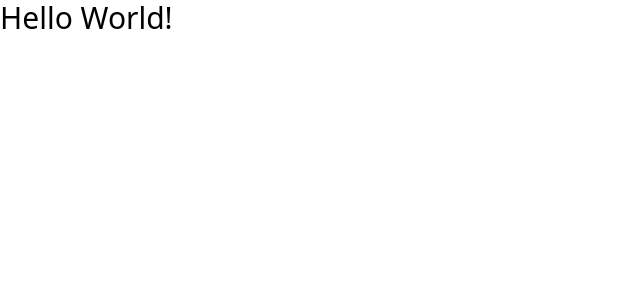
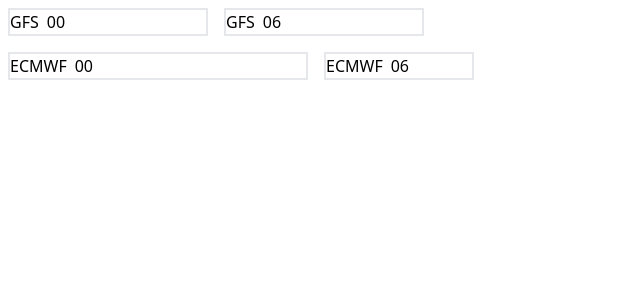
Before and after one commit to Tcumulus/model_timeline, a React (Create React App) app: page / in a window 1280 px wide. Shown: the top 300 px of the page, without its empty margins (0-640 px from the left). Built offline with nearby package versions, Linux system fonts and the light colour scheme.

Commit message:
Setup and data integration

```diff
--- a/package.json
+++ b/package.json
@@ -3,6 +3,7 @@
   "version": "0.1.0",
   "private": true,
   "dependencies": {
+    "firebase": "^9.12.1",
     "react": "^17.0.2",
     "react-dom": "^17.0.2",
     "react-scripts": "5.0.0"
@@ -34,6 +35,7 @@
   "devDependencies": {
     "@types/react": "^18.0.18",
     "autoprefixer": "^10.4.2",
+    "dotenv-webpack": "^8.0.1",
     "postcss": "^8.4.5",
     "tailwindcss": "^3.0.15"
   }
--- a/src/App.tsx
+++ b/src/App.tsx
@@ -1,8 +1,26 @@
-import React from "react"
+import React, { useState } from "react"
+import Modal from "./components/Modal"
+import Timeline from "./components/Timeline"
+import { global } from "./data/data"
 
 const App: React.FC = () => {
+  const [id, setId] = useState<number>(-1)
+  const [run, setRun] = useState<number>(-1)
+
+  const setSelected = (id: number, run: number) => {
+    setId(id)
+    setRun(run)
+  }
+
   return (
-    <p className='text-3xl'>Hello World!</p>
+    <div>
+      <Timeline data={global.models} setSelected={setSelected} />
+      {
+        id === -1 ? null
+        :
+        <Modal data={global.models} id={id} run={run} setSelected={setSelected}/>
+      }
+    </div>
   )
 }
 
--- /dev/null
+++ b/src/components/Block.tsx
@@ -0,0 +1,21 @@
+import React from "react"
+
+interface Props {
+  data: any,
+  abbrevation: string,
+  id: number,
+  runId: number,
+  setSelected: (id: number, run: number) => void
+}
+
+const Block: React.FC<Props> = ({ data, abbrevation, id, runId, setSelected }) => {
+  const width = (data.end - data.start)*5
+  return (
+    <div onClick={() => setSelected(id, runId)} className="flex flex-row border-2 m-2 cursor-pointer" style={{width: width+"px"}}>
+      <p className="mr-2">{abbrevation}</p>
+      <p>{data.run}</p>
+    </div>
+  )
+}
+
+export default Block
--- /dev/null
+++ b/src/components/Modal.tsx
@@ -0,0 +1,20 @@
+import React from "react"
+
+interface Props {
+  data: any,
+  id: number,
+  run: number,
+  setSelected: (id: number, run: number) => void
+}
+
+const Modal: React.FC<Props> = ({ data, id, run, setSelected }) => {
+  return (
+    <div>
+      <p>{data[id].abbrevation}</p>
+      <p>{data[id].runs[run].window}</p>
+      <button onClick={() => setSelected(-1, -1)}>Close</button>
+    </div>
+  )
+}
+
+export default Modal
--- /dev/null
+++ b/src/components/Model.tsx
@@ -0,0 +1,22 @@
+import React from "react"
+import Block from "./Block"
+
+interface Props {
+  data: any,
+  id: number,
+  setSelected: (id: number, run: number) => void
+}
+
+const Model: React.FC<Props> = ({ data, id, setSelected }) => {
+  return (
+    <div className="flex flex-row">
+      {
+        data.runs.map((element: any, index: number) => {
+          return <Block data={element} abbrevation={data.abbrevation} id={id} runId={index} setSelected={setSelected} key={"r"+index}/>
+        })
+      }
+    </div>
+  )
+}
+
+export default Model
--- /dev/null
+++ b/src/components/Timeline.tsx
@@ -0,0 +1,21 @@
+import React from "react"
+import Model from "./Model"
+
+interface Props {
+  data: any,
+  setSelected: (id: number, run: number) => void
+}
+
+const Timeline: React.FC<Props> = ({ data, setSelected }) => {
+  return (
+    <div className="flex w-full flex-col">
+      {
+        data.map((element: any, id: number) => {
+          return <Model data={element} id={id} setSelected={setSelected} key={"m"+id}/>
+        })
+      }
+    </div>
+  )
+}
+
+export default Timeline
--- /dev/null
+++ b/src/data/data.ts
@@ -0,0 +1,28 @@
+export const global = {
+  models: [
+    {
+      abbrevation: "GFS",
+      name: "Global Forecasting System",
+      runs: [
+        { run: "00", window: "+384", start: 270, end: 310 },
+        { run: "06", window: "+384", start: 360, end: 400 }
+      ],
+      sites: [
+        { name: "meteociel", href: "https://www.meteociel.fr/modeles/gfse_cartes.php" },
+        { name: "wetterzentrale", href: "https://www.wetterzentrale.de/en/topkarten.php?model=ecm&lid=OP" }
+      ]
+    },
+    {
+      abbrevation: "ECMWF",
+      name: "European Centre for Medium-Range Weather Forecasts",
+      runs: [
+        { run: "00", window: "+240", start: 400, end: 460 },
+        { run: "06", window: "+90", start: 500, end: 530 }
+      ],
+      sites: [
+        { name: "meteociel", href: "https://www.meteociel.fr/modeles/gfse_cartes.php" },
+        { name: "wetterzentrale", href: "https://www.wetterzentrale.de/en/topkarten.php?model=ecm&lid=OP" }
+      ]
+    }
+  ]
+}
--- /dev/null
+++ b/src/firebase/config.ts
@@ -0,0 +1,18 @@
+import { initializeApp } from "firebase/app"
+import { getFirestore } from "firebase/firestore"
+
+const firebaseConfig = {
+  apiKey: process.env.REACT_APP_API_KEY,
+  authDomain: process.env.REACT_APP_AUTH_DOMAIN,
+  projectId: process.env.REACT_APP_PROJECT_ID,
+  storageBucket: process.env.REACT_APP_STORAGE_BUCKET,
+  messagingSenderId: process.env.REACT_APP_MESSAGING_SENDER_ID,
+  appId: process.env.REACT_APP_APP_ID,
+  measurementId: process.env.REACT_APP_MEASUREMENT_ID
+}
+
+// Initialize Firebase
+const app = initializeApp(firebaseConfig)
+const firestore = getFirestore(app)
+
+export { firestore }
--- /dev/null
+++ b/src/hooks/useFirestore.ts
@@ -0,0 +1,22 @@
+import { useState, useEffect } from "react"
+import { firestore } from "../firebase/config"
+import { collection, query, onSnapshot } from "firebase/firestore"
+
+const useFirestore = (c: string) => {
+  const [docs, setDocs] = useState<any[]>([])
+
+  useEffect(() => {
+    const q = query(collection(firestore, c))
+    onSnapshot(q, (querySnapshot) => {
+      setDocs(querySnapshot.docs.map(doc => ({
+        id: doc.id,
+        data: doc.data()
+     })))
+    })
+  }, [collection])
+  return { docs }
+}
+
+
+
+export default useFirestore
--- /dev/null
+++ b/webpack.config.js
@@ -0,0 +1,6 @@
+const Dotenv = require('dotenv-webpack');
+module.exports = {
+    plugins: [
+        new Dotenv()
+    ]
+}
```
Also changed, not shown: .d.ts (added), 1 other file (tests, documents, lock files or other folders).
